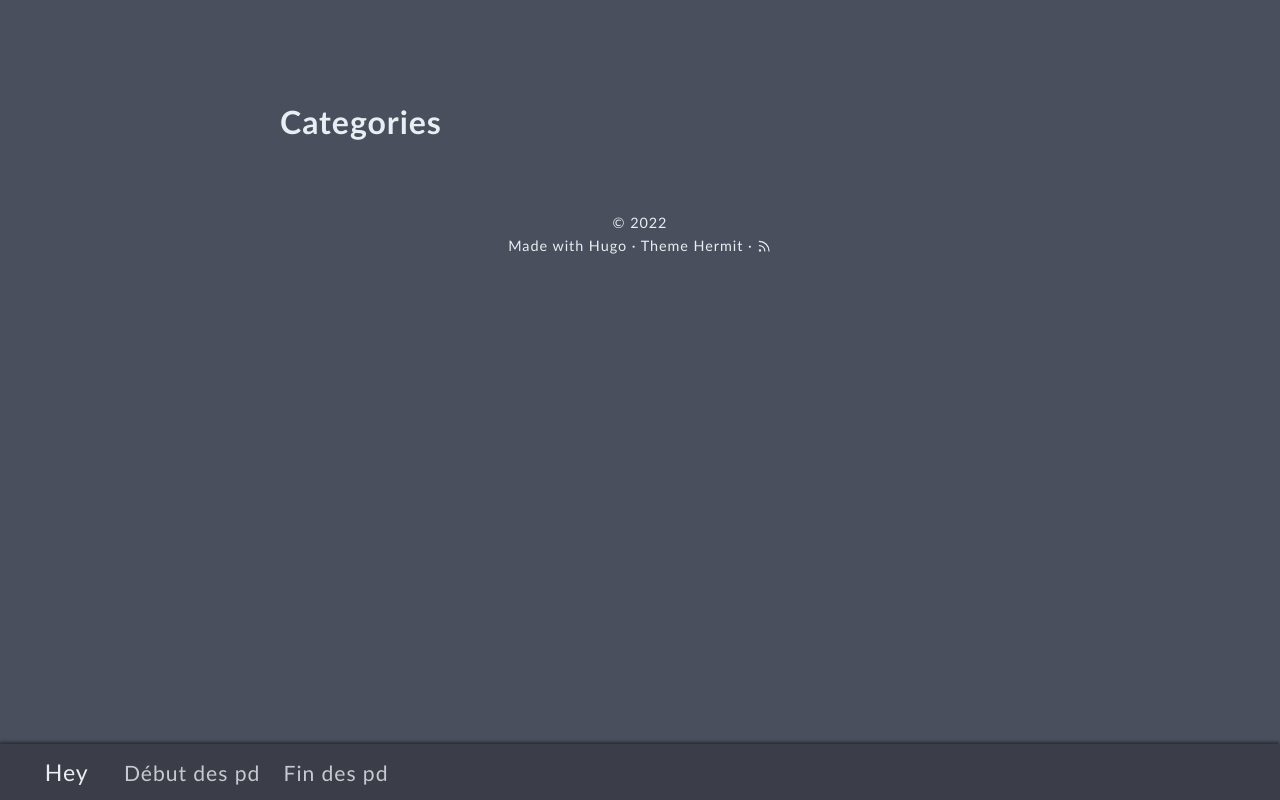
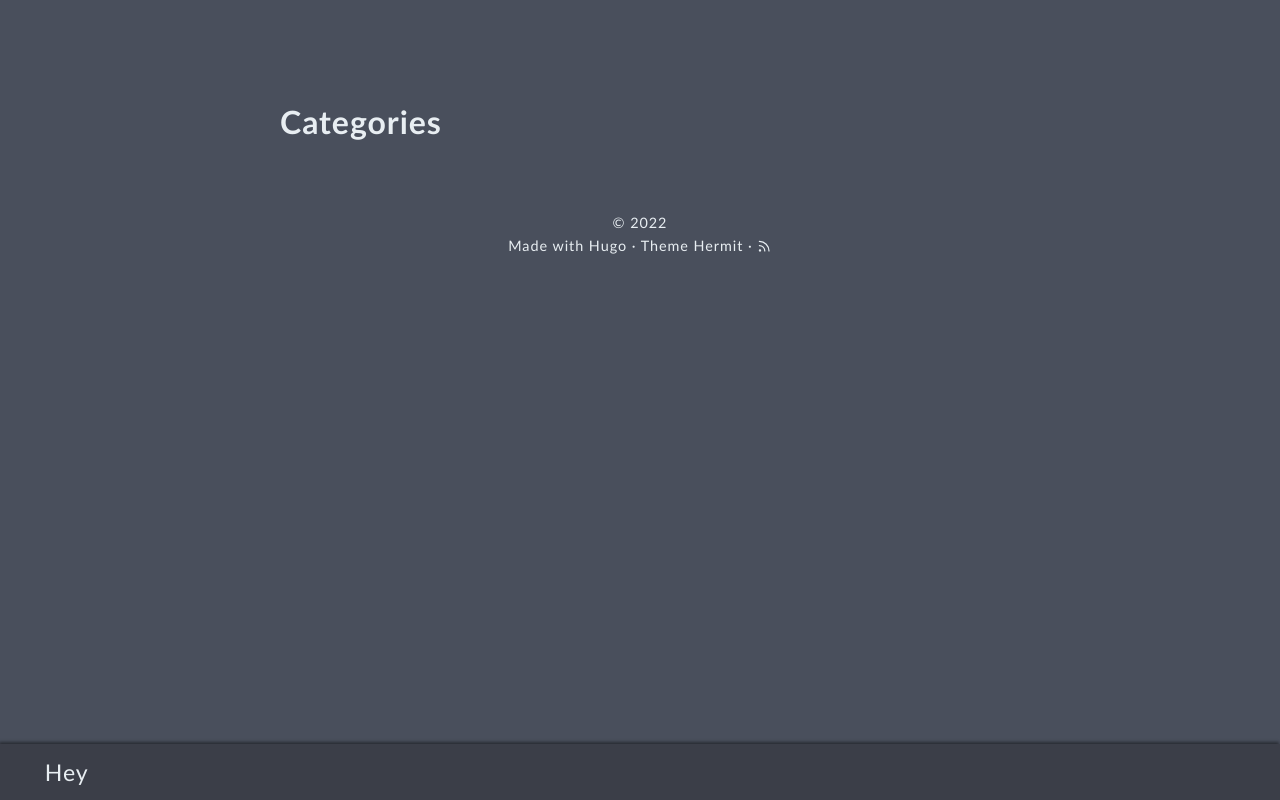
Before and after one commit to a-gucciardi/a-gucciardi.github.io, a plain HTML site: page categories/index.html in a window 1280 px wide. Drawn offline with Linux system fonts and the light colour scheme.

Commit message:
deploy: a-gucciardi/mysite@2a46196c62a696000ebb92f2a9c3a7d4d2a6bce5

```diff
--- a/categories/index.html
+++ b/categories/index.html
@@ -26,13 +26,11 @@
 <div class=site-branding>
 <a href=https://a-gucciardi.github.io/>Hey</a>
 </div><nav class="site-nav hide-in-mobile">
-<a href=https://a-gucciardi.github.io/>Début des pd</a>
-<a href=https://a-gucciardi.github.io/>Fin des pd</a>
 </nav></div><div class="hdr-right hdr-icons">
 <button id=menu-btn class=hdr-btn title=Menu><svg xmlns="http://www.w3.org/2000/svg" width="24" height="24" viewBox="0 0 24 24" fill="none" stroke="currentcolor" stroke-width="2" stroke-linecap="round" stroke-linejoin="round" class="feather feather-menu"><line x1="3" y1="12" x2="21" y2="12"/><line x1="3" y1="6" x2="21" y2="6"/><line x1="3" y1="18" x2="21" y2="18"/></svg></button>
 </div></div></header><div id=mobile-menu class="animated fast">
 <ul>
-<li><a href=https://a-gucciardi.github.io/>Début des pd</a></li><li><a href=https://a-gucciardi.github.io/>Fin des pd</a></li></ul></div><main class="site-main section-inner thin animated fadeIn faster">
+</ul></div><main class="site-main section-inner thin animated fadeIn faster">
 <h1>Categories</h1></main><footer id=site-footer class="section-inner thin animated fadeIn faster">
 <p>&copy; 2022 <a href=https://a-gucciardi.github.io/></a></p><p>
 Made with <a href=https://gohugo.io/ target=_blank rel=noopener>Hugo</a> &#183; Theme <a href=https://github.com/Track3/hermit target=_blank rel=noopener>Hermit</a> &#183; <a href=https://a-gucciardi.github.io/posts/index.xml target=_blank title=rss><svg xmlns="http://www.w3.org/2000/svg" width="24" height="24" viewBox="0 0 24 24" fill="none" stroke="currentcolor" stroke-width="2" stroke-linecap="round" stroke-linejoin="round" class="feather feather-rss"><path d="M4 11a9 9 0 019 9"/><path d="M4 4a16 16 0 0116 16"/><circle cx="5" cy="19" r="1"/></svg></a>
```
Also changed, not shown: index.html (+0 -2 lines), tags/index.html (+1 -3 lines).
